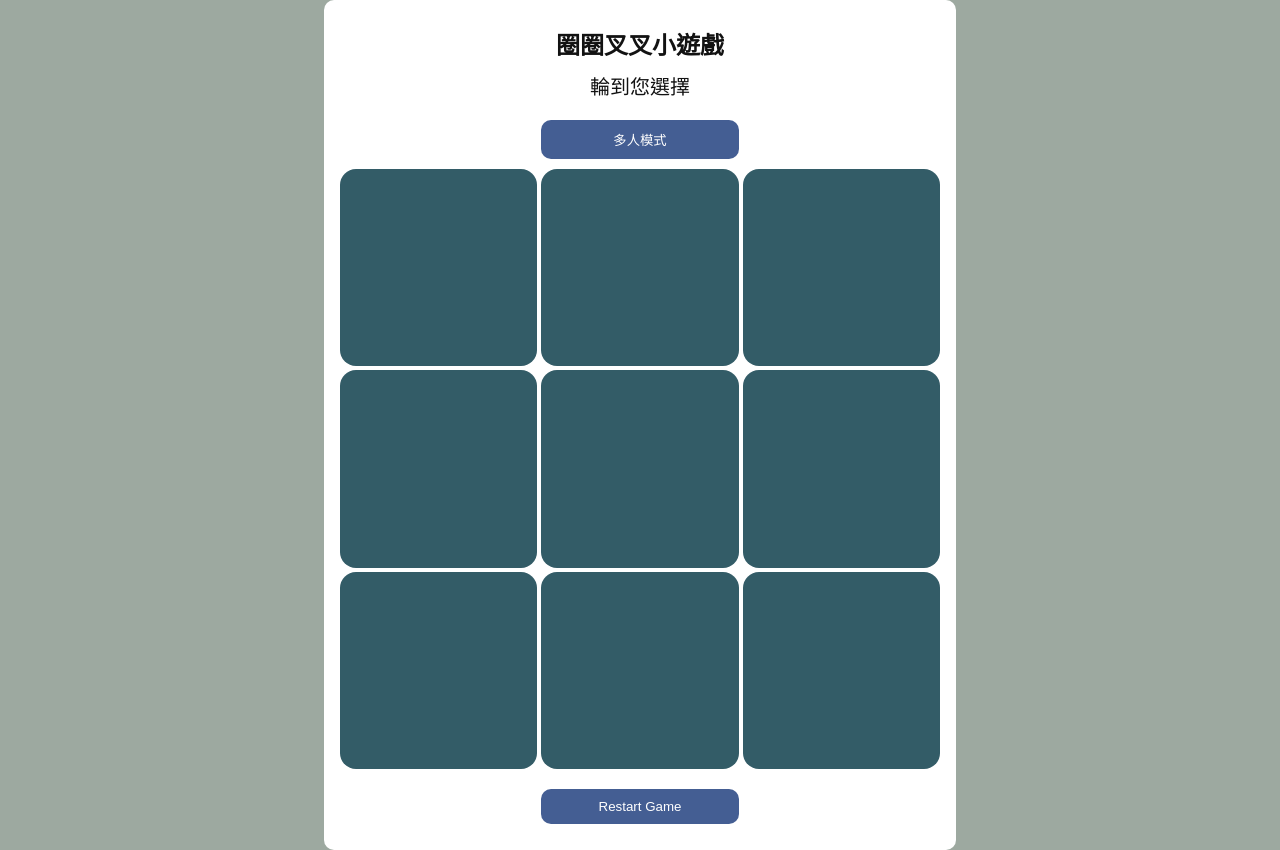
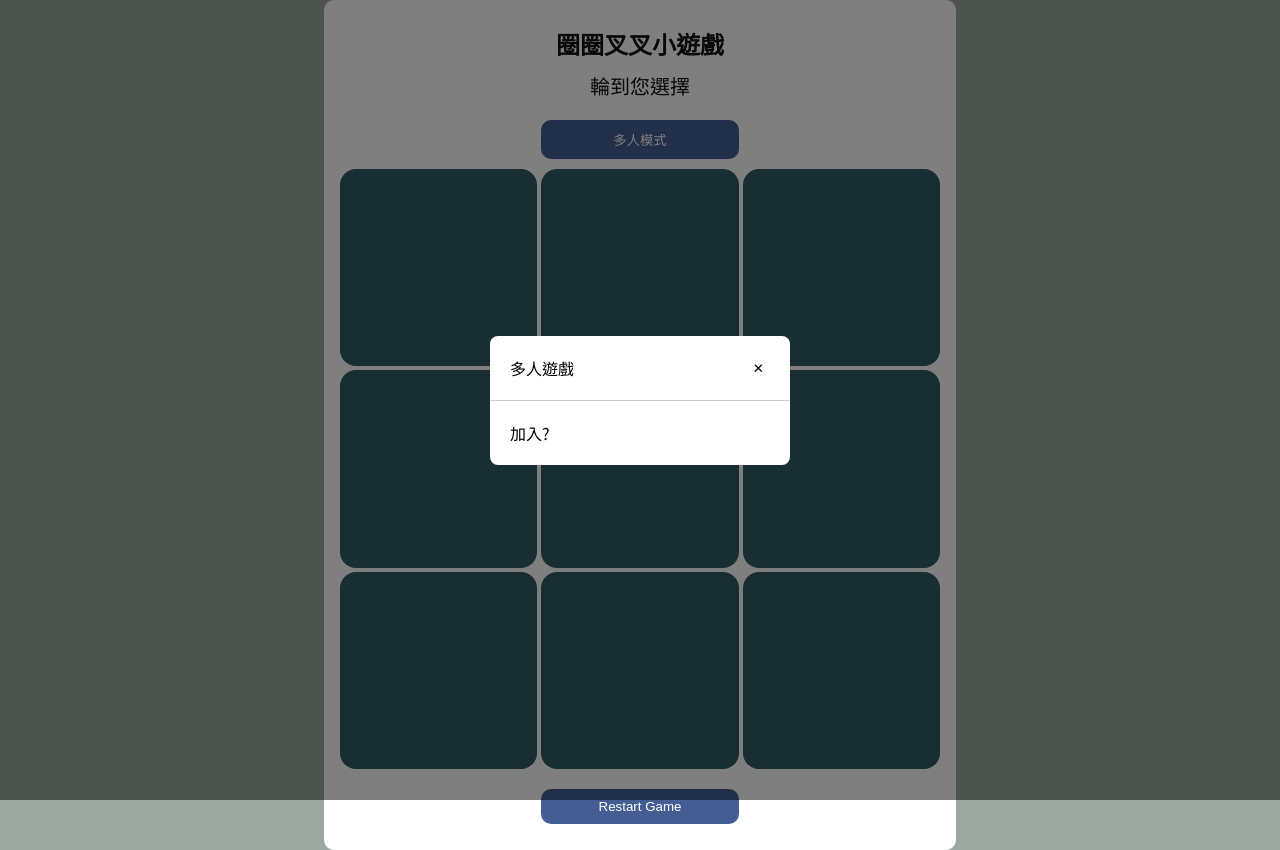
Before and after one commit to linyu0801/react_game, a React app: page /1 in a window 1280 px wide. Built offline with nearby package versions, Linux system fonts and the light colour scheme; no server answers.

Commit message:
feat : modal component

```diff
--- /dev/null
+++ b/src/components/Modal.tsx
@@ -0,0 +1,65 @@
+import React from 'react';
+import styled from 'styled-components';
+
+const ModalBackdrop = styled.div`
+  position: fixed;
+  top: 0;
+  left: 0;
+  width: 100%;
+  height: 100%;
+  background-color: rgba(0, 0, 0, 0.5);
+  display: flex;
+  justify-content: center;
+  align-items: center;
+`;
+
+const ModalContent = styled.div`
+  background-color: white;
+  border-radius: 8px;
+  min-width: 300px;
+`;
+
+const ModalHeader = styled.div`
+  padding: 20px;
+  border-bottom: 1px solid #ccc;
+  position: relative;
+`;
+
+const CloseButton = styled.button`
+  position: absolute;
+  top: 50%;
+  right: 20px;
+  transform: translateY(-50%);
+  background-color: transparent;
+  border: none;
+  cursor: pointer;
+`;
+
+const ModalBody = styled.div`
+  padding: 20px;
+`;
+
+type ModalProps = {
+  isOpen: boolean;
+  onClose: () => void;
+  children: React.ReactNode;
+  title?: string | React.ReactNode;
+};
+function Modal({ isOpen, onClose, children, title }: ModalProps) {
+  if (!isOpen) return null;
+
+  return (
+    <ModalBackdrop>
+      <ModalContent>
+        {title && (
+          <ModalHeader>
+            {title} <CloseButton onClick={onClose}>✕</CloseButton>
+          </ModalHeader>
+        )}
+        {children && <ModalBody>{children}</ModalBody>}
+      </ModalContent>
+    </ModalBackdrop>
+  );
+}
+
+export default Modal;
--- a/src/pages/Home/InfoSection.tsx
+++ b/src/pages/Home/InfoSection.tsx
@@ -11,11 +11,9 @@ function InfoSection({
     const isSelf = currentRole === currentRound;
     const roleName = isSelf ? '您' : '對方';
     const isTie = winStatus === StatusEnum.IS_TIE;
-    const isSomeoneWin =
-      winStatus === StatusEnum.PLAYER_ONE_WIN ||
-      winStatus === StatusEnum.PLAYER_TWO_WIN;
+    const isGameOver = winStatus !== StatusEnum.IS_GAME_PROCESSING;
     if (isTie) return '遊戲結束：平手';
-    if (isSomeoneWin) {
+    if (isGameOver) {
       return `遊戲結束，${isSelf ? '恭喜' : ''}${roleName}獲勝`;
     }
     return `輪到${roleName}選擇`;
--- a/src/pages/Home/index.tsx
+++ b/src/pages/Home/index.tsx
@@ -5,6 +5,7 @@ import { RolesEnum, reducer, ticTacToeInitState } from './reducer';
 import InfoSection from '@/pages/Home/InfoSection';
 import S from './style';
 import { ChessDownParams, JoinRoomParams, StatusEnum } from './type';
+import Modal from '@/components/Modal';
 
 const CHESS_COUNTS = 9;
 const chessNumbers = [...Array(CHESS_COUNTS)].map((_, i) => i + 1);
@@ -105,7 +106,6 @@ function Home() {
       <InfoSection
         currentRole={currentRole}
         currentRound={currentRound}
-        isGameOver={isGameOver}
         winStatus={winStatus}
       />
       <S.ToggleModeButton onClick={handleModeChange}>
@@ -133,6 +133,13 @@ function Home() {
           );
         })}
       </S.Checkerboard>
+      <Modal
+        isOpen
+        onClose={() => {}}
+        title='多人遊戲'
+      >
+        加入?
+      </Modal>
       <S.RestartButton onClick={restartGame}>Restart Game</S.RestartButton>
     </S.Container>
   );
--- a/src/pages/Home/type.ts
+++ b/src/pages/Home/type.ts
@@ -13,7 +13,6 @@ export type InfoSectionProps = {
   currentRole: RolesEnum;
   currentRound: RolesEnum;
   winStatus: StatusEnum;
-  isGameOver: boolean;
 };
 export enum StatusEnum {
   IS_GAME_PROCESSING = 'IS_GAME_PROCESSING',
```
Also changed, not shown: .eslintrc.js.
